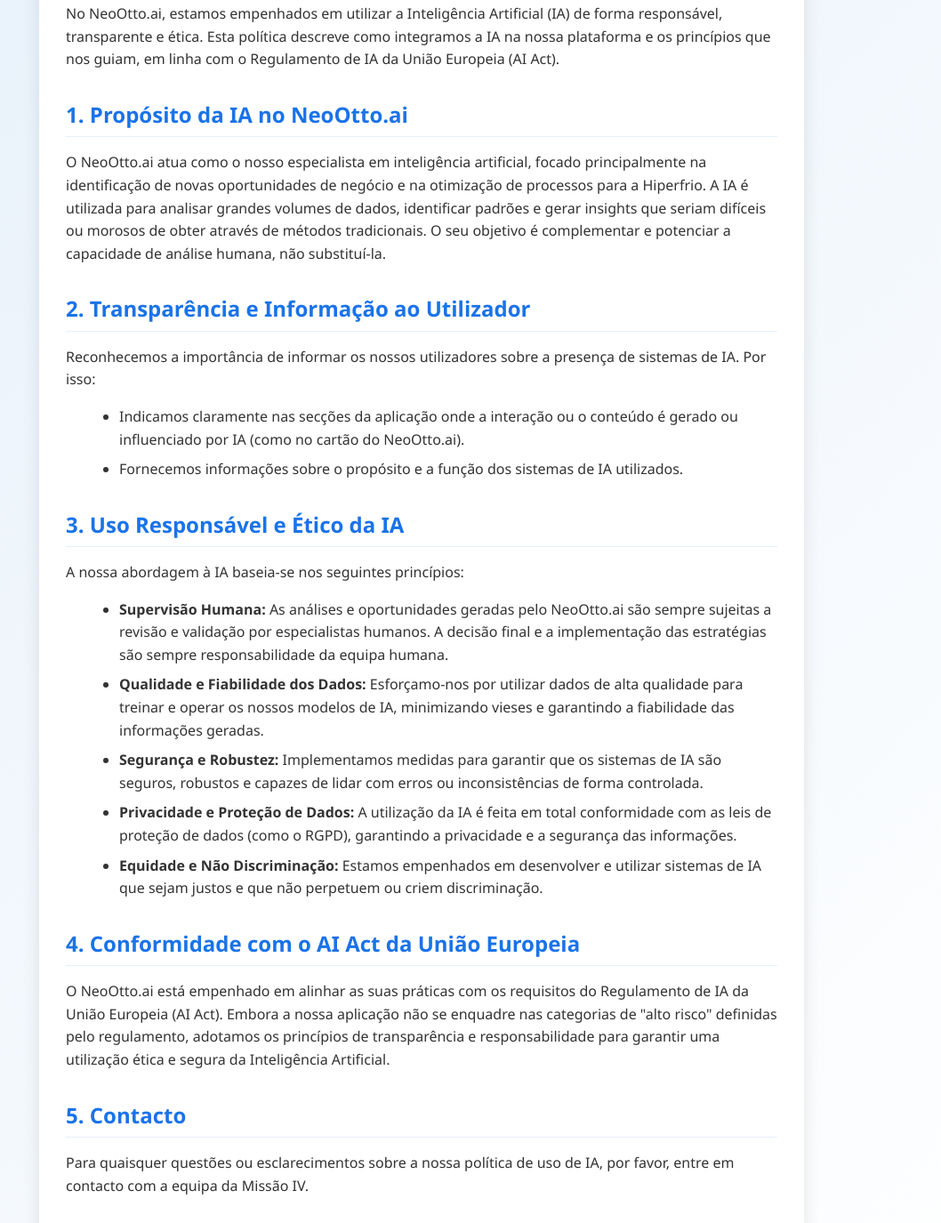
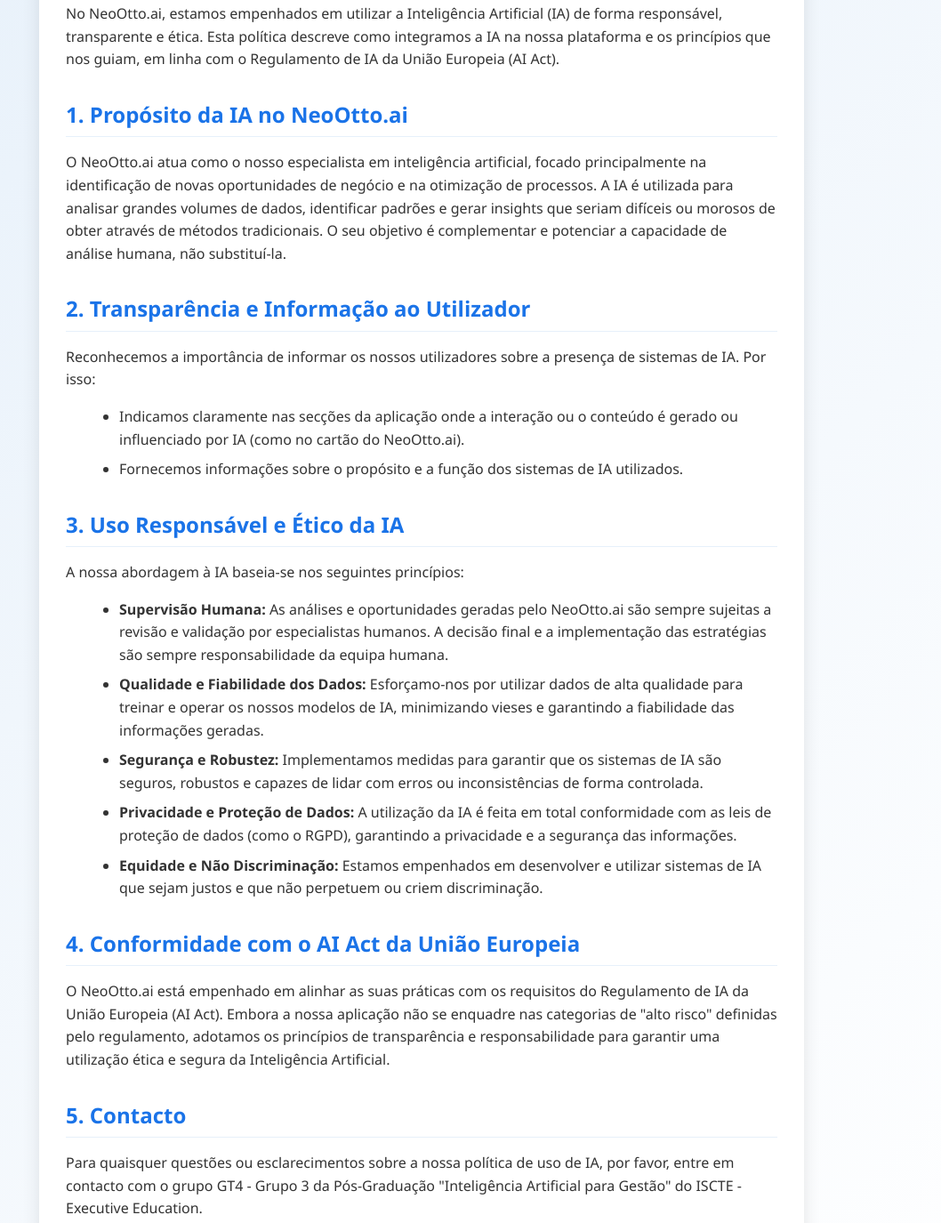
Before and after one commit to Nankov-ai/missao-iv-applied-ai, a plain HTML site: page politica-ia.html in a window 1280 px wide. Shown: the part 238-1613 px from the top of the page at 89% size, without its empty margins (166-1224 px from the left). Drawn offline with Linux system fonts and the light colour scheme.

Commit message:
Update politica-ia.html

```diff
--- a/politica-ia.html
+++ b/politica-ia.html
@@ -85,7 +85,7 @@
         <p>No NeoOtto.ai, estamos empenhados em utilizar a Inteligência Artificial (IA) de forma responsável, transparente e ética. Esta política descreve como integramos a IA na nossa plataforma e os princípios que nos guiam, em linha com o Regulamento de IA da União Europeia (AI Act).</p>
 
         <h2>1. Propósito da IA no NeoOtto.ai</h2>
-        <p>O NeoOtto.ai atua como o nosso especialista em inteligência artificial, focado principalmente na identificação de novas oportunidades de negócio e na otimização de processos para a Hiperfrio. A IA é utilizada para analisar grandes volumes de dados, identificar padrões e gerar insights que seriam difíceis ou morosos de obter através de métodos tradicionais. O seu objetivo é complementar e potenciar a capacidade de análise humana, não substituí-la.</p>
+        <p>O NeoOtto.ai atua como o nosso especialista em inteligência artificial, focado principalmente na identificação de novas oportunidades de negócio e na otimização de processos. A IA é utilizada para analisar grandes volumes de dados, identificar padrões e gerar insights que seriam difíceis ou morosos de obter através de métodos tradicionais. O seu objetivo é complementar e potenciar a capacidade de análise humana, não substituí-la.</p>
 
         <h2>2. Transparência e Informação ao Utilizador</h2>
         <p>Reconhecemos a importância de informar os nossos utilizadores sobre a presença de sistemas de IA. Por isso:</p>
@@ -108,7 +108,7 @@
         <p>O NeoOtto.ai está empenhado em alinhar as suas práticas com os requisitos do Regulamento de IA da União Europeia (AI Act). Embora a nossa aplicação não se enquadre nas categorias de "alto risco" definidas pelo regulamento, adotamos os princípios de transparência e responsabilidade para garantir uma utilização ética e segura da Inteligência Artificial.</p>
 
         <h2>5. Contacto</h2>
-        <p>Para quaisquer questões ou esclarecimentos sobre a nossa política de uso de IA, por favor, entre em contacto com a equipa da Missão IV.</p>
+        <p>Para quaisquer questões ou esclarecimentos sobre a nossa política de uso de IA, por favor, entre em contacto com o grupo GT4 - Grupo 3 da Pós-Graduação "Inteligência Artificial para Gestão" do ISCTE - Executive Education.</p>
 
         <a href="index.html" class="back-button">Voltar à Página Principal</a>
     </div>
```
